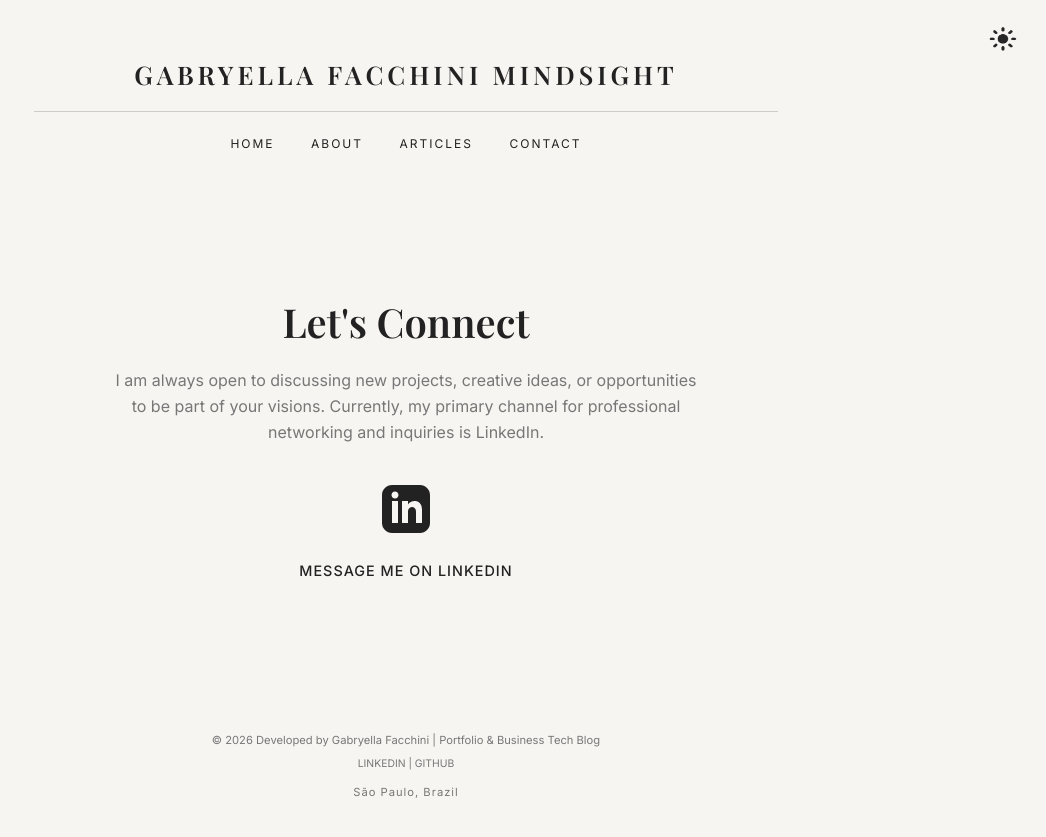
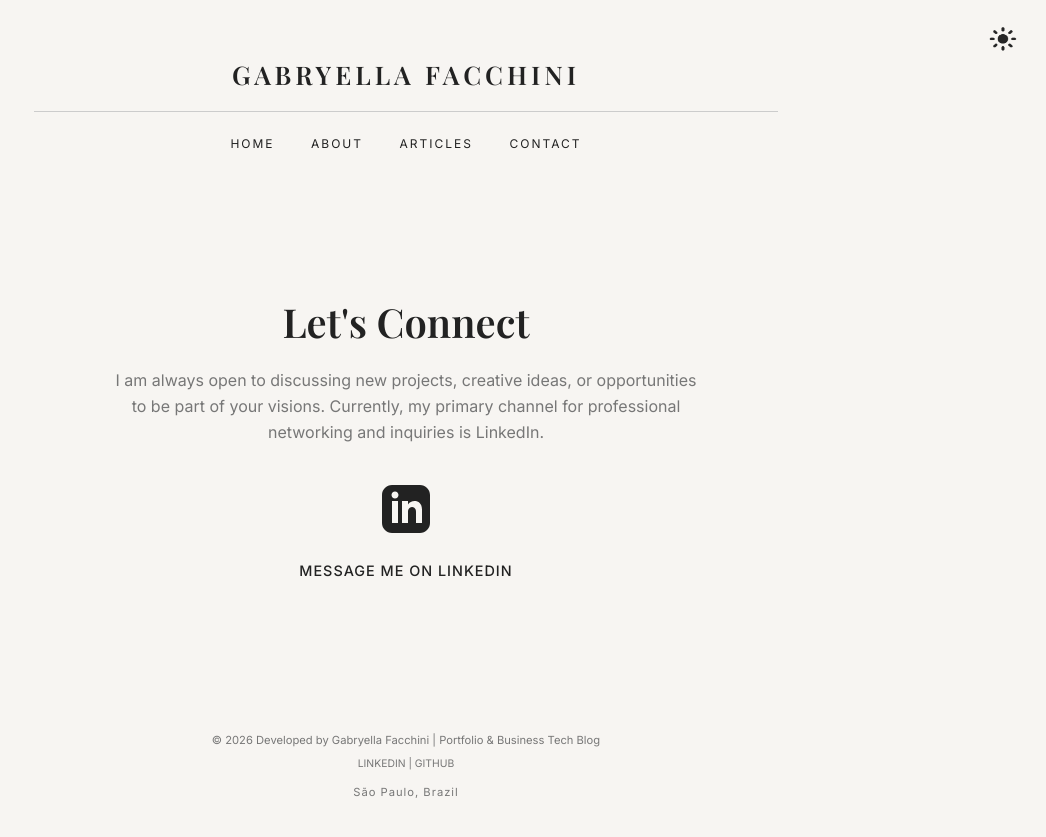
Before and after one commit to gabyfachini/gabyfachini.github.io, a Jekyll site: the page built from contact.html, in a window 1280 px wide. Shown: the top 837 px of the page, without its empty margins (234-1280 px from the left). Built offline with Jekyll 4.4.1, drawn with Linux system fonts in a browser that asks for light colours.

Commit message:
Update default.html

```diff
--- a/_layouts/default.html
+++ b/_layouts/default.html
@@ -12,7 +12,7 @@
 <body>
 
 <header class="site-header">
-  <h1 class="logo">GABRYELLA FACCHINI MINDSIGHT</h1>
+  <h1 class="logo">GABRYELLA FACCHINI</h1>
   <hr>
   <nav class="menu">
   <a href="{{ '/' | relative_url }}">HOME</a>
```
